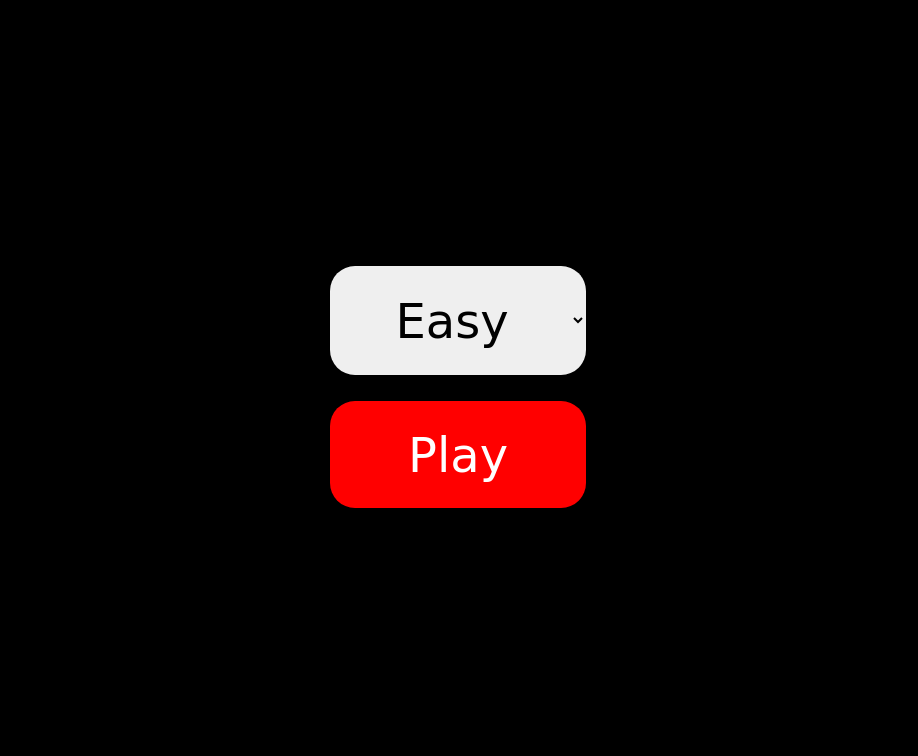
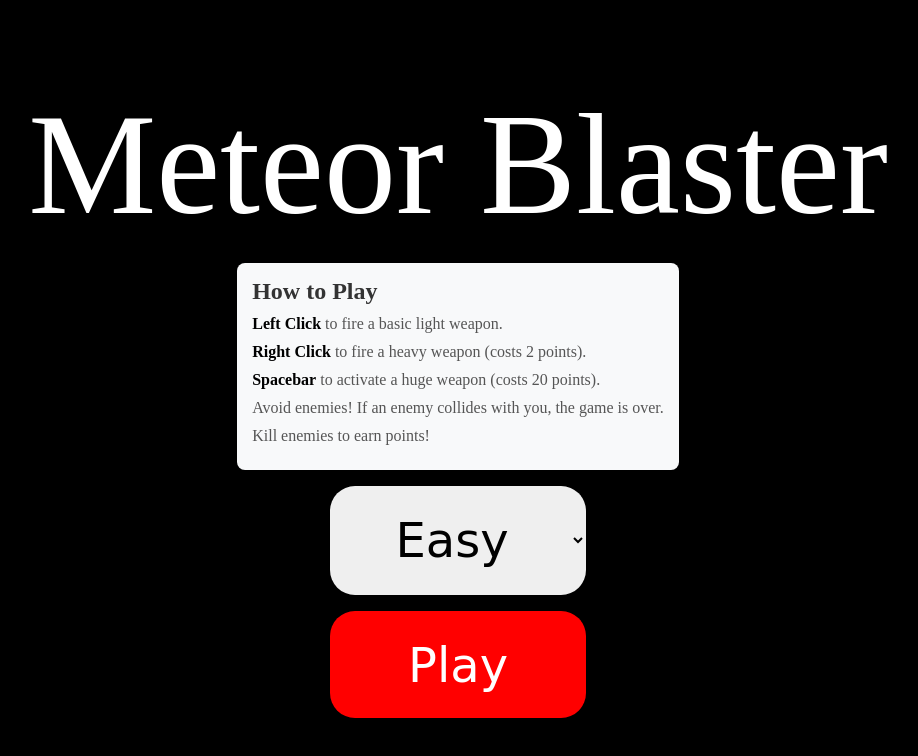
Before and after one commit to Vipinchaudhary31122002/JavaScriptGame, a plain HTML site: page index.html in a window 1280 px wide. Shown: the whole page, without its empty margins (182-1100 px from the left). Drawn offline with nearby package versions, Linux system fonts and the light colour scheme.

Commit message:
added name to the game and provided instruction for playing game

```diff
--- a/index.html
+++ b/index.html
@@ -4,23 +4,48 @@
     <meta charset="UTF-8" />
     <meta http-equiv="X-UA-Compatible" content="IE=edge" />
     <meta name="viewport" content="width=device-width, initial-scale=1.0" />
-    <title>JavaScriptGame</title>
+    <title>Meteor Blaster</title>
     <link rel="stylesheet" href="style.css" />
   </head>
 
-  </script>
   <body>
+    <!-- Scoreboard -->
     <div class="scoreBoard">Score : 0</div>
+    <!-- Game Instructions inside the form -->
     <form action="" method="get">
+      <span id="GameName">Meteor Blaster</span>
+      <div class="instructions">
+        <h2>How to Play</h2>
+        <ul>
+          <li><strong>Left Click</strong> to fire a basic light weapon.</li>
+          <li>
+            <strong>Right Click</strong> to fire a heavy weapon (costs 2
+            points).
+          </li>
+          <li>
+            <strong>Spacebar</strong> to activate a huge weapon (costs 20
+            points).
+          </li>
+          <li>
+            Avoid enemies! If an enemy collides with you, the game is over.
+          </li>
+          <li>Kill enemies to earn points!</li>
+        </ul>
+      </div>
+
+      <!-- Difficulty Selection -->
       <select name="" id="difficulty">
         <option value="Easy">Easy</option>
         <option value="Medium">Medium</option>
         <option value="Hard">Hard</option>
       </select>
-      <button type="submit"value="Play">Play</button>
+      <button type="submit" value="Play">Play</button>
     </form>
+
+    <!-- Game Area -->
     <div class="myGame"></div>
-  </body>
+
+    <!-- GSAP Animation Library -->
     <script
       src="https://cdnjs.cloudflare.com/ajax/libs/gsap/3.8.0/gsap.min.js"
       integrity="sha512-eP6ippJojIKXKO8EPLtsUMS+/sAGHGo1UN/38swqZa1ypfcD4I0V/ac5G3VzaHfDaklFmQLEs51lhkkVaqg60Q=="
@@ -28,5 +53,7 @@
       referrerpolicy="no-referrer"
     ></script>
 
+    <!-- Custom Script -->
     <script src="./script.js"></script>
+  </body>
 </html>
--- a/script.js
+++ b/script.js
@@ -500,7 +500,6 @@ canvas.addEventListener("contextmenu", (e) => {
 addEventListener("keypress", (e) => {
   if (e.key === " ") {
     if (playerScore < 20) return;
-
     // Decreasing Player Score for using Huge Weapon
     playerScore -= 20;
     // Updating Player Score in Score board in html
--- a/style.css
+++ b/style.css
@@ -9,6 +9,7 @@ body {
   width: 100vw;
   display: flex;
   justify-content: center;
+  flex-direction: column;
   align-items: center;
   background-color: black;
 }
@@ -35,8 +36,8 @@ canvas {
 
 /* Form Styling */
 form {
-  height: 60vh;
-  width: 60vw;
+  height: 100vh;
+  width: 100vw;
   position: absolute;
   background-color: black;
   top: 50%;
@@ -44,9 +45,13 @@ form {
   transform: translateX(-50%) translateY(-50%);
   display: flex;
   flex-direction: column;
-  border-radius: 5px;
   justify-content: center;
   align-items: center;
+  gap: 1rem;
+  > #GameName{
+    color: white;
+    font-size: 9rem;
+  }
   > select,
   option {
     padding: 2vmax;
@@ -63,7 +68,6 @@ form {
     }
   }
   > button {
-    margin: 2vmax;
     padding: 2vmax;
     width: 20vw;
     cursor: pointer;
@@ -75,6 +79,30 @@ form {
     font-family: cursive;
     outline: none;
     border-radius: 25px;
+    &:hover {
+      box-shadow: 0 0 50px white;
+    }
+  }
+  > .instructions {
+    background-color: #f8f9fa;
+    padding: 15px;
+    border-radius: 8px;
+    box-shadow: 0 4px 8px rgba(0, 0, 0, 0.1);
+    > h2 {
+      margin-top: 0;
+      color: #333;
+    }
+    > ul {
+      list-style-type: none;
+      padding: 0;
+      > li {
+        margin: 10px 0;
+        color: #555;
+        > strong {
+          color: #000;
+        }
+      }
+    }
     &:hover {
       box-shadow: 0 0 50px white;
     }
```
Lines whose indentation alone changed are shown as unchanged.
